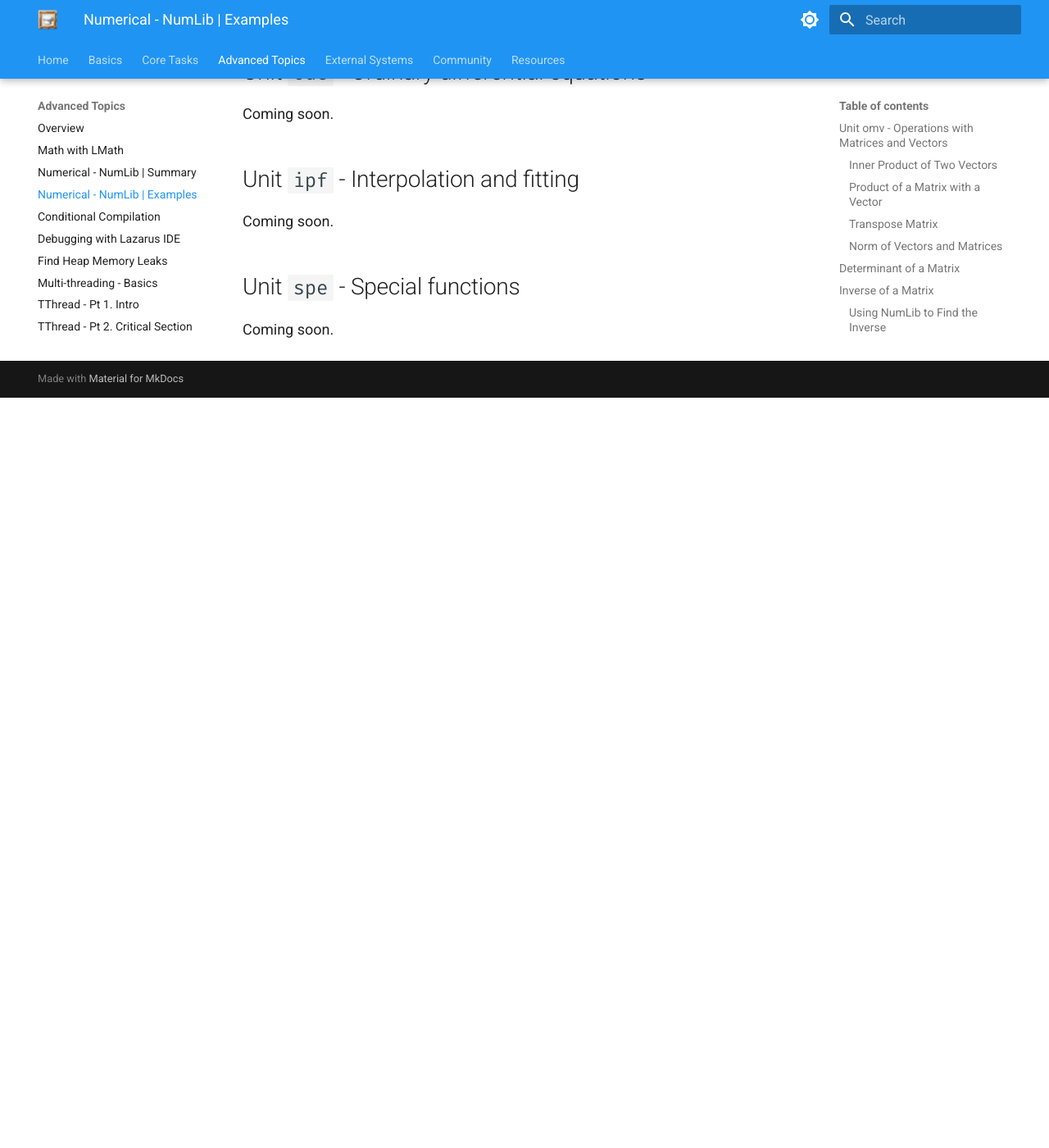
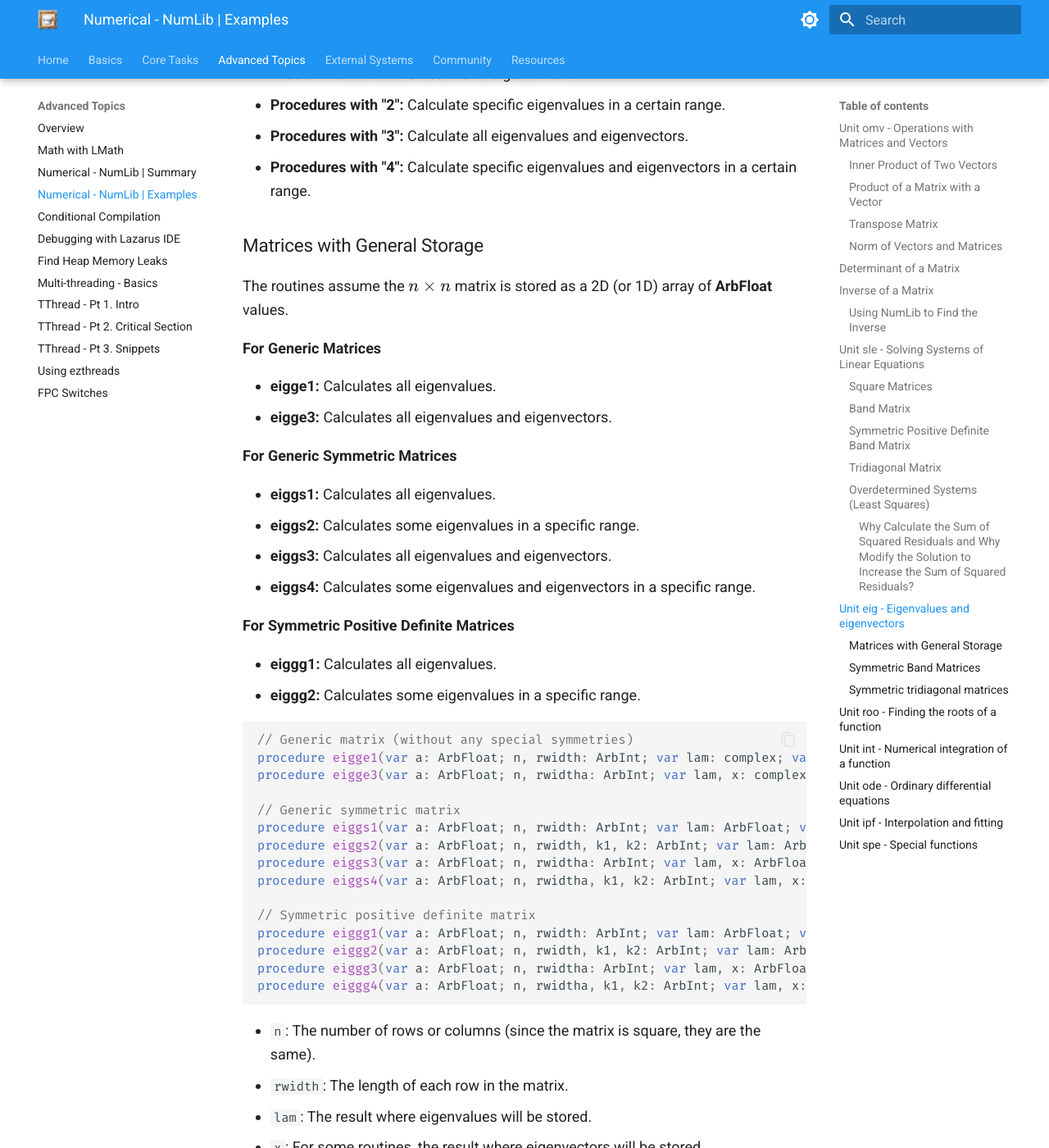
Before and after one commit to ikelaiah/free-pascal-cookbook, an MkDocs documentation site: the page built from docs/docs/advanced/numlib.md, in a window 1280 px wide and 1400 px high, scrolled down 33556 px. Shown: the whole window at 82% size. Built offline with MkDocs 1.6.1 and Material for MkDocs 9.7.7, drawn with Linux system fonts in a browser that asks for light colours; before the commit the page ends 34041 px from its top, so only the background shows below that; some of the changed text lies outside the part shown.

````diff
--- a/docs/docs/advanced/numlib.md
+++ b/docs/docs/advanced/numlib.md
@@ -1498,24 +1498,121 @@
 
 ## Unit `eig` - Eigenvalues and eigenvectors
 
+An **eigenvector** is a special type of vector that keeps its direction even when a linear transformation (like multiplying by a matrix) is applied to it.When you multiply a square matrix $A$ by a non-zero vector $x$ and the result is the same vector multiplied by a number (called a **scalar**), then:
+  - $x$ is the eigenvector
+  - The number is called the **eigenvalue** (represented by $λ$).
+
+$$
+\displaystyle{  A \mathbf{x} = \lambda \mathbf{x}  \qquad \Rightarrow \qquad  A \mathbf{x} - \lambda \mathbf{x} = 0   }
+$$
+
+**NumLib** has tools to calculate eigenvalues and eigenvectors for different types of matrices. Each matrix type has two to four procedures with numbers 1 to 4 that indicate their complexity:
+
+- **Procedures with "1":** Calculate all eigenvalues.
+- **Procedures with "2":** Calculate specific eigenvalues in a certain range.
+- **Procedures with "3":** Calculate all eigenvalues and eigenvectors.
+- **Procedures with "4":** Calculate specific eigenvalues and eigenvectors in a certain range.
+
+### Matrices with General Storage
+
+The routines assume the $n \times n$ matrix is stored as a 2D (or 1D) array of **ArbFloat** values.
+
+**For Generic Matrices**
+
+- **eigge1:** Calculates all eigenvalues.
+- **eigge3:** Calculates all eigenvalues and eigenvectors.
+
+**For Generic Symmetric Matrices**
+
+- **eiggs1:** Calculates all eigenvalues.
+- **eiggs2:** Calculates some eigenvalues in a specific range.
+- **eiggs3:** Calculates all eigenvalues and eigenvectors.
+- **eiggs4:** Calculates some eigenvalues and eigenvectors in a specific range.
+
+**For Symmetric Positive Definite Matrices**
+
+- **eiggg1:** Calculates all eigenvalues.
+- **eiggg2:** Calculates some eigenvalues in a specific range.
+
+```pascal
+// Generic matrix (without any special symmetries)
+procedure eigge1(var a: ArbFloat; n, rwidth: ArbInt; var lam: complex; var term: ArbInt);                      // all eigenvalues
+procedure eigge3(var a: ArbFloat; n, rwidtha: ArbInt; var lam, x: complex; rwidthx: ArbInt; var term: ArbInt); // all eigenvalues and eigenvectors
+
+// Generic symmetric matrix
+procedure eiggs1(var a: ArbFloat; n, rwidth: ArbInt; var lam: ArbFloat; var term: ArbInt);                     // all eigenvalues
+procedure eiggs2(var a: ArbFloat; n, rwidth, k1, k2: ArbInt; var lam: ArbFloat; var term: ArbInt);             // some eigenvalues (index k1..k2)
+procedure eiggs3(var a: ArbFloat; n, rwidtha: ArbInt; var lam, x: ArbFloat; var term: ArbInt);                 // all eigenvalues and eigenvectors
+procedure eiggs4(var a: ArbFloat; n, rwidtha, k1, k2: ArbInt; var lam, x: ArbFloat; var term: ArbInt);         // some eigenvalues and eigenvectors (index k1..k2)
+
+// Symmetric positive definite matrix
+procedure eiggg1(var a: ArbFloat; n, rwidth: ArbInt; var lam: ArbFloat; var term: ArbInt);                     // all eigenvalues
+procedure eiggg2(var a: ArbFloat; n, rwidth, k1, k2: ArbInt; var lam: ArbFloat; var term: ArbInt);             // some eigenvalues (index k1..k2)
+procedure eiggg3(var a: ArbFloat; n, rwidtha: ArbInt; var lam, x: ArbFloat; var term: ArbInt);                 // all eigenvalues and eigenvectors
+procedure eiggg4(var a: ArbFloat; n, rwidtha, k1, k2: ArbInt; var lam, x: ArbFloat; var term: ArbInt);         // some eigenvalues and eigenvectors (index k1..k2)
+```
+
+- `n`: The number of rows or columns (since the matrix is square, they are the same).
+- `rwidth`: The length of each row in the matrix.
+- `lam`: The result where eigenvalues will be stored.
+- `x`: For some routines, the result where eigenvectors will be stored.
+- `k1`, `k2`: For routines that only find some eigenvalues, you can specify the range of indices (between \( k1 \) and \( k2 \)).
+- `term` indicates if the calculation was successful:
+    - **1**: Success, the eigenvalues (and eigenvectors, if needed) were calculated.
+    - **2**: The calculation failed.
+    - **3**: There was an error in the input data (like if \( n \) was less than 1).
+
+**Example**
+
+Calculate the eigenvalues and eigenvectors of the matrix.
+
+$$
+\displaystyle{  A=
+             \begin{bmatrix}
+                 8 & -1 & -5 \\
+                -4 &  4 & -2 \\
+                18 & -5 & -7
+             \end{bmatrix}
+   }
+   $$
+
+
+```pascal linenums="1"
+// Coming soon
+```
+
+### Symmetric Band Matrices
+
+**Example**
+
+```pascal linenums="1"
+// Coming soon
+```
+
+###	Symmetric tridiagonal matrices
+
+**Example**
+
+```pascal linenums="1"
+// Coming soon
+```
+
+## Unit `roo` - Finding the roots of a function
+
 Coming soon.
 
-## Unit `roo` - Finding the roots of a function
+## Unit `int` - Numerical integration of a function
 
 Coming soon.
 
-## Unit `int` - Numerical integration of a function
+## Unit `ode` - Ordinary differential equations
 
 Coming soon.
 
-## Unit `ode` - Ordinary differential equations
+## Unit `ipf` - Interpolation and fitting
 
 Coming soon.
 
-## Unit `ipf` - Interpolation and fitting
+## Unit `spe` - Special functions
 
 Coming soon.
-
-## Unit `spe` - Special functions
-
-Coming soon.
````
